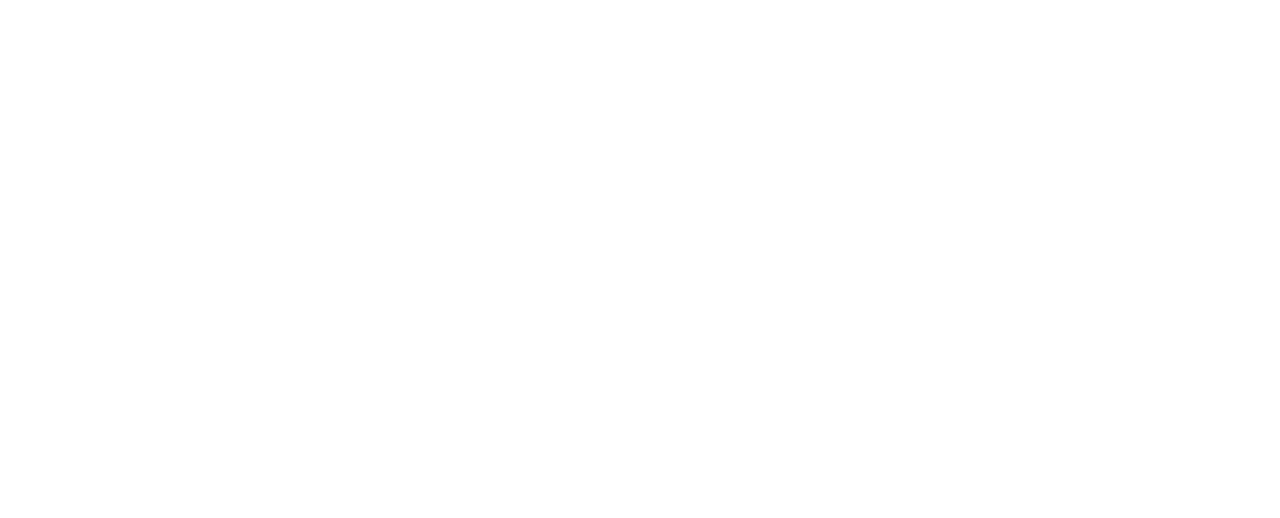
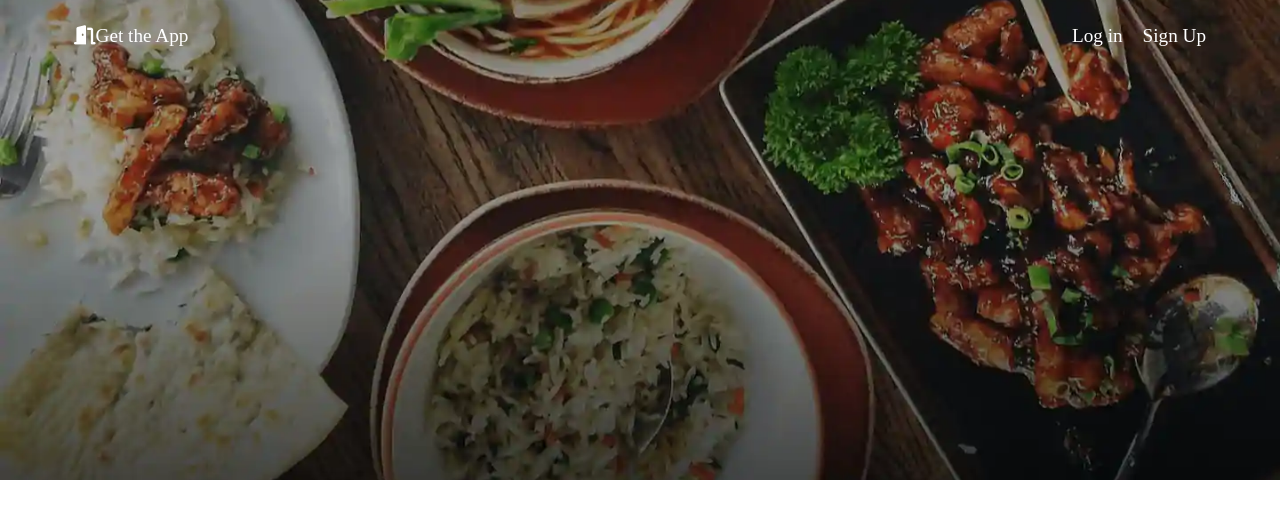
Before and after one commit to Pragna19/zomato-clone-by-Pragna, a plain HTML site: page LandingPage/index.html in a window 1280 px wide. Drawn offline with Linux system fonts and the light colour scheme.

Commit message:
Nav section complete

```diff
--- a/LandingPage/assets/styles/styles.css
+++ b/LandingPage/assets/styles/styles.css
@@ -8,3 +8,39 @@
 a{
     color: unset;
 }
+header{
+    background-image: url('../images/hero.png');
+    background-position: center;
+    background-size: cover;
+    height: 60vh;
+}
+/* Header styles*/
+/*Navbar styles*/
+nav{
+    display: flex;
+    justify-content: space-between;
+    align-items:center;
+    flex-direction: row;
+    padding: 25px 0px;
+    width: 90%;
+    margin: 0px auto;
+}
+
+nav .nav-item{
+    color: #ffff;
+    margin: 0px 10px;
+}
+
+nav div.container{
+    display: flex;
+}
+
+nav div.nav-item.app{
+    font-size: 0.9rem;
+    font-weight: 900;
+}
+
+nav .nav-item{
+    font-size: 1.2rem;
+    font-weight: 200;
+}
--- a/LandingPage/index.html
+++ b/LandingPage/index.html
@@ -1,6 +1,5 @@
 <!DOCTYPE html>
 <html lang="en">
-
 <head>
     <meta charset="UTF-8" />
     <meta http-equiv="X-UA-Compatible" content="IE=edge" />
@@ -10,7 +9,15 @@
     <title>Not Zomato</title>
 </head>
 <body>
-
+    <header>
+        <nav>
+            <div class="nav-item"><i class="fas fa-door-open" ></i>Get the App</div>
+            <div class="container">
+                <div class="nav-item">Log in</div>
+                <div class="nav-item">Sign Up</div>
+            </div>
+        </nav>
+    </header>
 </body>
 
 </html>
```
